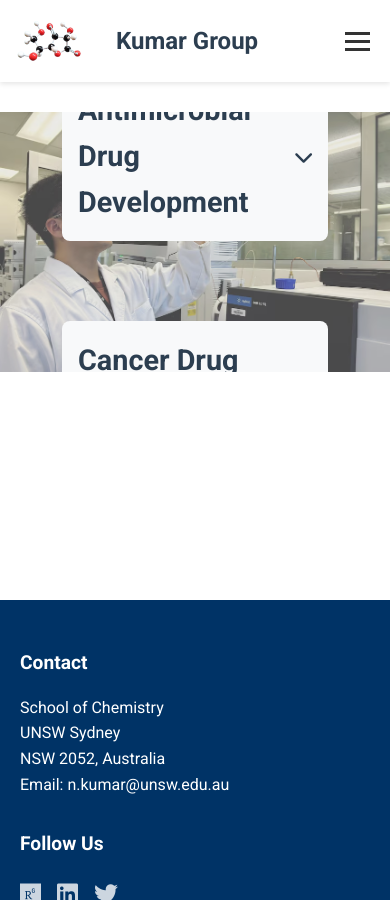
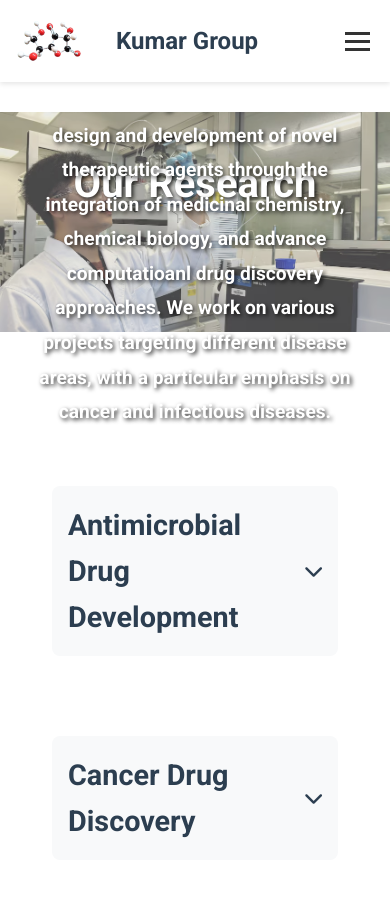
Before and after one commit to NareshKumarGroup/Home, a Jekyll site: the page built from research.md, in a window 390 px wide and 900 px high. Built offline with Jekyll 4.4.1, drawn with Linux system fonts in a browser that asks for light colours; part of the change alters nothing that is shown; some of the changed text lies outside the part shown.

Commit message:
Mobile: keep research hero image at top, ensure h2 and intro text fit within image area

```diff
--- a/research.md
+++ b/research.md
@@ -409,10 +409,6 @@ title: Research
 .research-hero {
     position: relative;
     overflow: hidden;
-    min-height: 380px;
-    display: flex;
-    align-items: center;
-    justify-content: center;
 }
 .research-hero::before {
     content: '';
@@ -431,41 +427,27 @@ title: Research
 .research-hero .container {
     position: relative;
     z-index: 2;
-    width: 100%;
 }
 
 @media (max-width: 768px) {
     .research-hero {
-        min-height: 260px;
-        height: 260px;
-        display: flex;
-        align-items: center;
-        justify-content: center;
-        padding: 0;
+        position: relative;
+        padding-top: 220px; /* Space for the background image */
+        padding-bottom: 2rem;
+        min-height: unset;
+        height: auto;
+        display: block;
     }
     .research-hero::before {
-        height: 260px;
-        min-height: 260px;
+        height: 220px; /* Fixed height for the background image at the top */
+        min-height: unset;
     }
-    .research-content {
-        max-width: 100vw;
-        padding: 0 10px;
-    }
+    .section-title h2,
     .research-intro {
-        max-width: 90vw;
-        margin: 0 auto;
-        font-size: 1rem;
-        line-height: 1.4;
-        padding: 0 5px;
+        margin-top: -180px; /* Pull text up into the image area */
+        margin-bottom: 1.5rem;
         position: relative;
         z-index: 2;
-        color: #fff;
-        background: none;
-        text-shadow: 2px 2px 4px rgba(0,0,0,0.8);
-    }
-    .section-title h2 {
-        font-size: 2rem;
-        margin-bottom: 1rem;
     }
 }
 </style>
```
